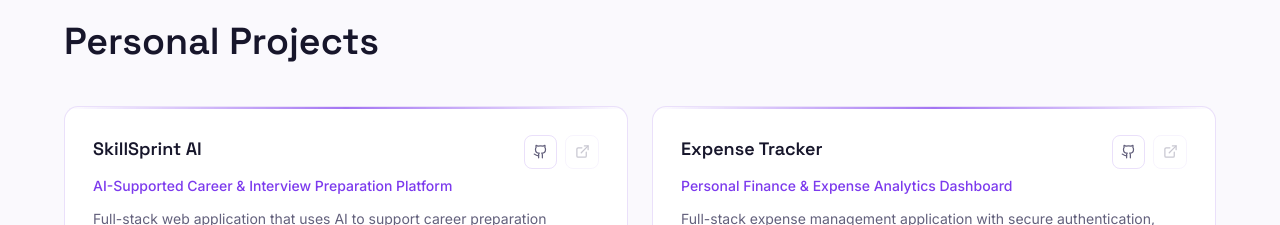
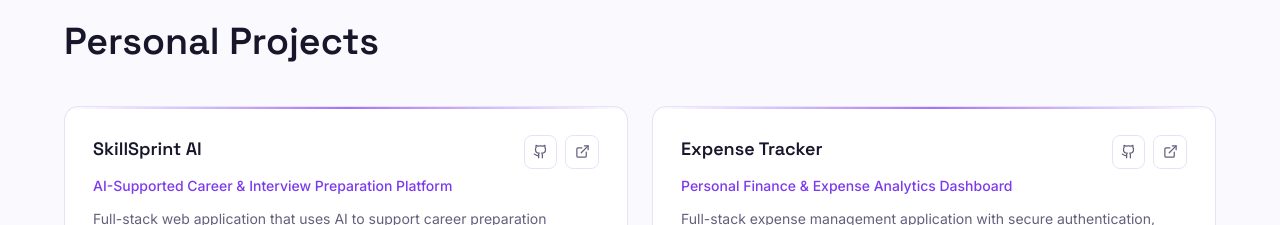
Before and after one commit to SuhaniBhati/portfolio, a React (Vite) app: page / in a window 1280 px wide. Shown: the part 1900-2125 px from the top of the page. Built offline with nearby package versions, Linux system fonts and the light colour scheme.

Commit message:
Update deployment links

```diff
--- a/src/data/portfolioData.js
+++ b/src/data/portfolioData.js
@@ -16,7 +16,7 @@ export const profile = {
 export const links = {
   linkedin: 'https://www.linkedin.com/in/suhani-bhati-aa528828b/',
   github: 'https://github.com/SuhaniBhati',
-  resume: 'https://drive.google.com/file/d/1RCK7PV0yINGyTjZsq8yKHwlZoYdG2c32/view?usp=sharing',
+  resume: 'https://drive.google.com/file/d/10rU05GM0H-PaF4oIqzHow3NJtWjwabXz/view?usp=sharing',
 }
 
 export const about = {
@@ -79,7 +79,7 @@ export const projects = [
       'Gemini API integration',
     ],
     github: 'https://github.com/SuhaniBhati/SkillSprint-AI',
-    live: null,
+    live: 'https://skill-sprint-ai-mu.vercel.app/',
   },
   {
     id: 'expense-tracker',
@@ -102,7 +102,7 @@ export const projects = [
       'Responsive UI',
     ],
     github: 'https://github.com/SuhaniBhati/Expense-Tracker',
-    live: null,
+    live: 'https://expense-tracker-62jj.vercel.app/',
   },
 ]
 
```
